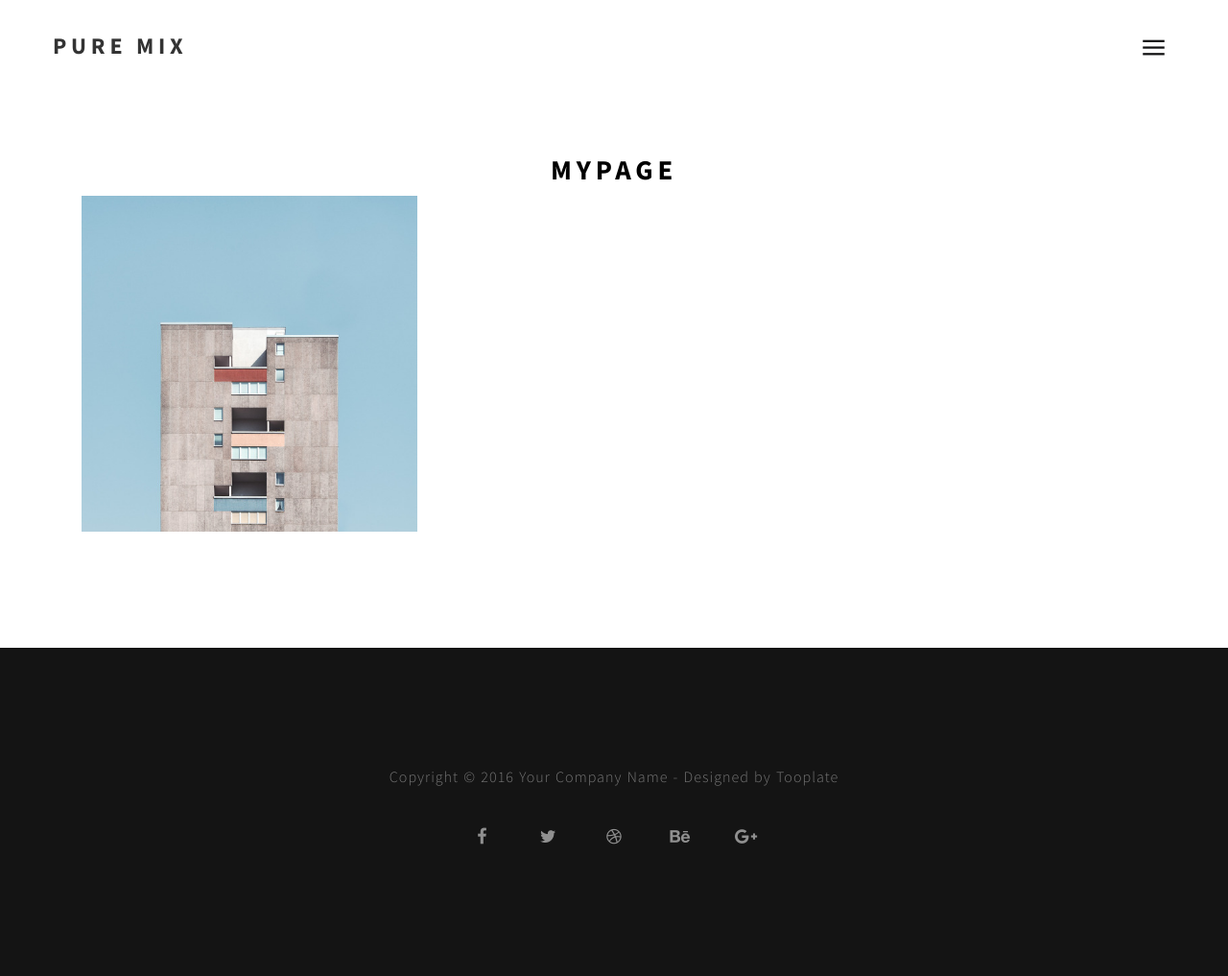
After one commit to LikeLion-at-DGU/2021-dgulion-simbathon, a Django app: a page that uses users/templates/users/mypage.html in a window 1280 px wide. The commit adds this page. Shown: the whole page at 96% size. Run offline with Django 3.2, Linux system fonts and the light colour scheme; some libraries are stand-ins or nearby versions; some web fonts are replaced.

Commit message:
feat:Add mypage, link mypage

```diff
--- a/simbathon/templates/shared/_navbar.html
+++ b/simbathon/templates/shared/_navbar.html
@@ -22,6 +22,7 @@
                     <li><a href="{% url 'ideathon:main' %}">Ideathon</a></li>
                     <li><a href="{% url 'main:contact' %}">Contact</a></li>
                     {% if user.is_authenticated %}
+                    <li><a href="{% url 'users:mypage' %}">Mypage</a></li>
                       <li><a href="{% url 'account_logout' %}">Logout</a></li>
                     {% else %}
                       <li><a href="{% url 'account_login' %}">Login</a></li>
--- a/simbathon/urls.py
+++ b/simbathon/urls.py
@@ -21,4 +21,5 @@ urlpatterns = [
     path('', include('main.urls')),
     path('ideathon', include('ideathon.urls')),
     path('accounts/',include('allauth.urls')),
+    path('users',include('users.urls')),
 ]
--- /dev/null
+++ b/users/templates/users/mypage.html
@@ -0,0 +1,34 @@
+{% extends 'base.html' %}
+{% load static %}
+
+{% block content %}
+<section id="portfolio">
+  <div class="container">
+    <h1>Mypage</h1>
+    <div class="row">
+      <div class="col-md-12 col-sm-12">
+          <div class="iso-box-section wow fadeInUp" data-wow-delay="1s">
+            <div class="iso-box-wrapper col4-iso-box">
+              <div class="iso-box photoshop branding col-md-4 col-sm-6">
+                <div class="portfolio-thumb">
+                  <img
+                    src="{% static 'images/portfolio-img1.jpg' %}"
+                    class="img-responsive"
+                    alt="Portfolio"
+                  />
+                  <div class="portfolio-overlay">
+                    <div class="portfolio-item">
+                      <a href="{% url 'main:single_project' %}"><i class="fa fa-link"></i></a>
+                      <h2>Project One</h2>
+                    </div>
+                  </div>
+                </div>
+              </div>
+            </div>
+          </div>
+        </div>
+      </div>
+    </div>
+  </div>
+</section>
+{% endblock %}
--- /dev/null
+++ b/users/urls.py
@@ -0,0 +1,7 @@
+from django.urls import path
+from . import views
+
+app_name="users"
+urlpatterns = [
+  path('mypage/', views.mypage, name="mypage"),
+]
--- a/users/views.py
+++ b/users/views.py
@@ -1,3 +1,5 @@
-from django.shortcuts import render
+from django.shortcuts import render, get_object_or_404
+from .models import User
 
-# Create your views here.
+def mypage(request):
+  return render(request, 'users/mypage.html')
```
